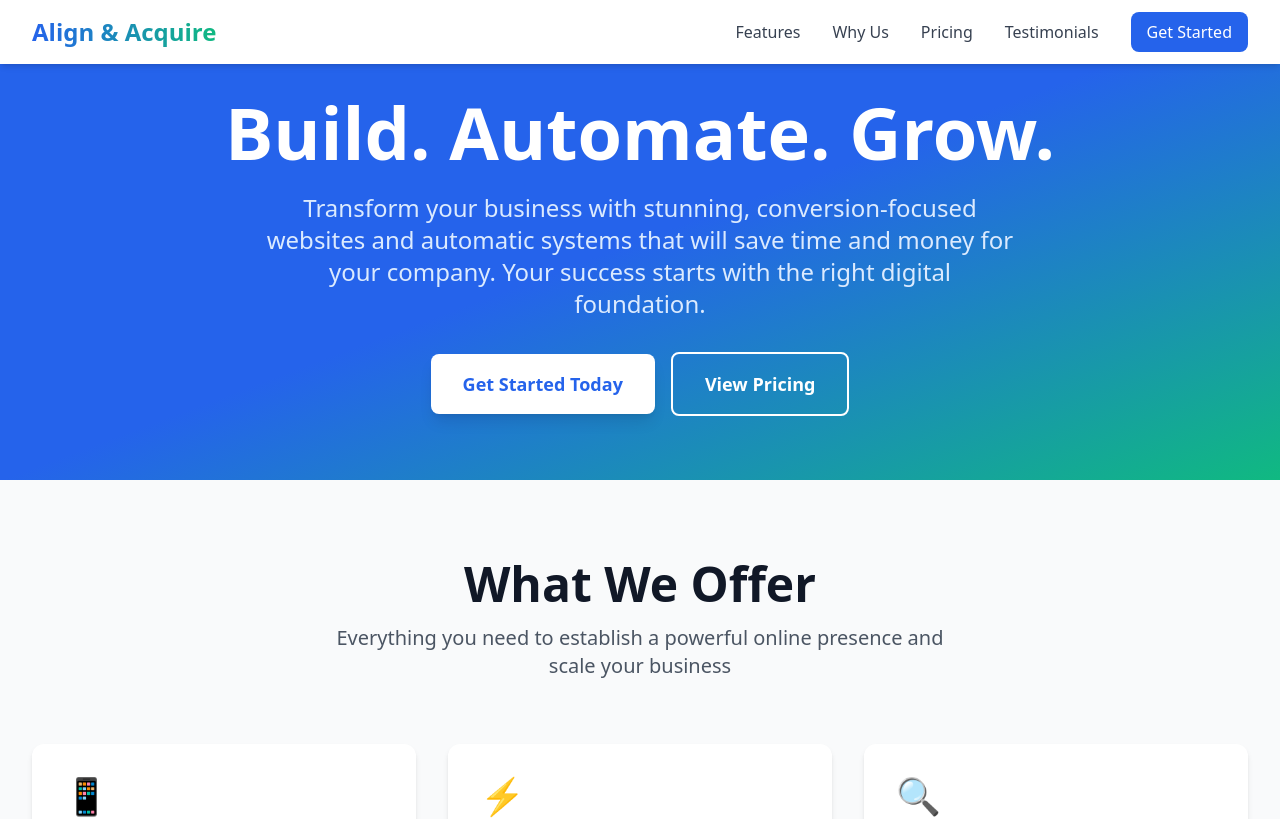
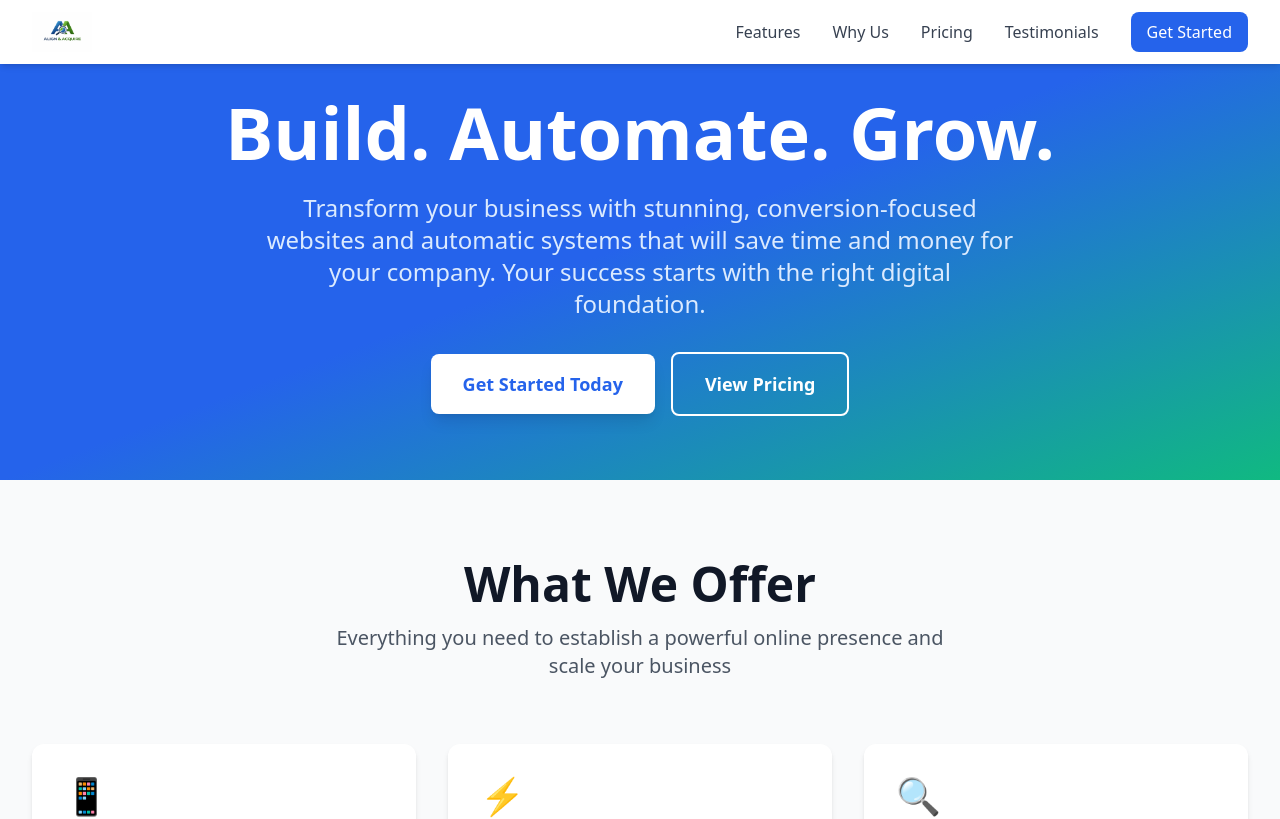
Before and after one commit to jacobholtzer22-droid/Align-Acquire, a React (Vite) app: page / in a window 1280 px wide. Shown: the top 819 px of the page. Built offline with nearby package versions, Linux system fonts and the light colour scheme.

Commit message:
Update components and add assets

```diff
--- a/src/components/Footer.jsx
+++ b/src/components/Footer.jsx
@@ -4,7 +4,7 @@ const Footer = () => {
   return (
     <footer className="bg-gray-900 text-gray-300 py-8 md:py-12 px-4 sm:px-6 lg:px-8">
       <div className="max-w-7xl mx-auto">
-        <div className="grid grid-cols-1 md:grid-cols-4 gap-8 md:gap-8 mb-6 md:mb-8">
+        <div className="grid grid-cols-1 md:grid-cols-3 gap-8 md:gap-8 mb-6 md:mb-8">
           <div className="col-span-1 md:col-span-2">
             <div className="mb-3 md:mb-4">
               <span className="text-xl md:text-2xl font-bold bg-gradient-to-r from-brand-blue to-brand-green bg-clip-text text-transparent">
@@ -48,22 +48,6 @@ const Footer = () => {
               <li><a href="#contact" className="hover:text-brand-green transition">Contact</a></li>
             </ul>
           </div>
-
-          <div>
-            <h3 className="text-white font-semibold mb-3 md:mb-4 text-base md:text-lg">Contact Info</h3>
-            <ul className="space-y-2 text-sm md:text-base text-gray-400">
-              <li>Email: hello@alignacquire.com</li>
-              <li>Phone: (555) 123-4567</li>
-              <li className="mt-4">
-                <div className="text-white font-semibold mb-2">Business Hours</div>
-                <div className="text-xs md:text-sm">
-                  Monday - Friday: 9am - 6pm EST<br/>
-                  Saturday: 10am - 4pm EST<br/>
-                  Sunday: Closed
-                </div>
-              </li>
-            </ul>
-          </div>
         </div>
 
         <div className="border-t border-gray-800 pt-6 md:pt-8 text-center text-xs md:text-sm text-gray-400">
--- a/src/components/Navbar.jsx
+++ b/src/components/Navbar.jsx
@@ -1,7 +1,11 @@
 import React, { useState } from 'react'
+// Import your logo here - update the filename/extension to match your logo file
+// Supported: logo.png, logo.svg, logo.jpg, logo.webp
+import logo from '../assets/logo.png'
 
 const Navbar = () => {
   const [isOpen, setIsOpen] = useState(false)
+  const [showLogo, setShowLogo] = useState(true)
 
   return (
     <nav className="bg-white shadow-md fixed w-full top-0 z-50">
@@ -9,9 +13,18 @@ const Navbar = () => {
         <div className="flex justify-between items-center h-16">
           <div className="flex items-center">
             <div className="flex-shrink-0 flex items-center">
-              <span className="text-2xl font-bold bg-gradient-to-r from-brand-blue to-brand-green bg-clip-text text-transparent">
-                Align & Acquire
-              </span>
+              {showLogo ? (
+                <img
+                  src={logo}
+                  alt="Align & Acquire Logo"
+                  className="h-10 w-auto"
+                  onError={() => setShowLogo(false)}
+                />
+              ) : (
+                <span className="text-2xl font-bold bg-gradient-to-r from-brand-blue to-brand-green bg-clip-text text-transparent">
+                  Align & Acquire
+                </span>
+              )}
             </div>
           </div>
 
```
Also changed, not shown: src/assets/logo.png (added).
